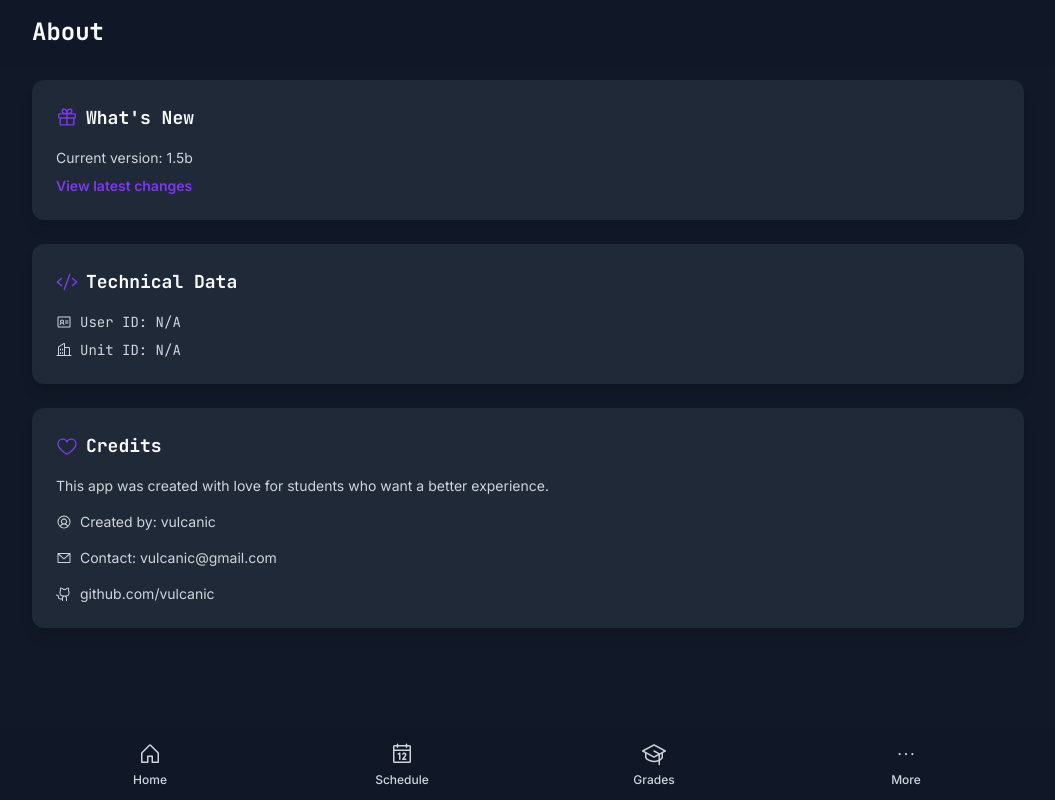
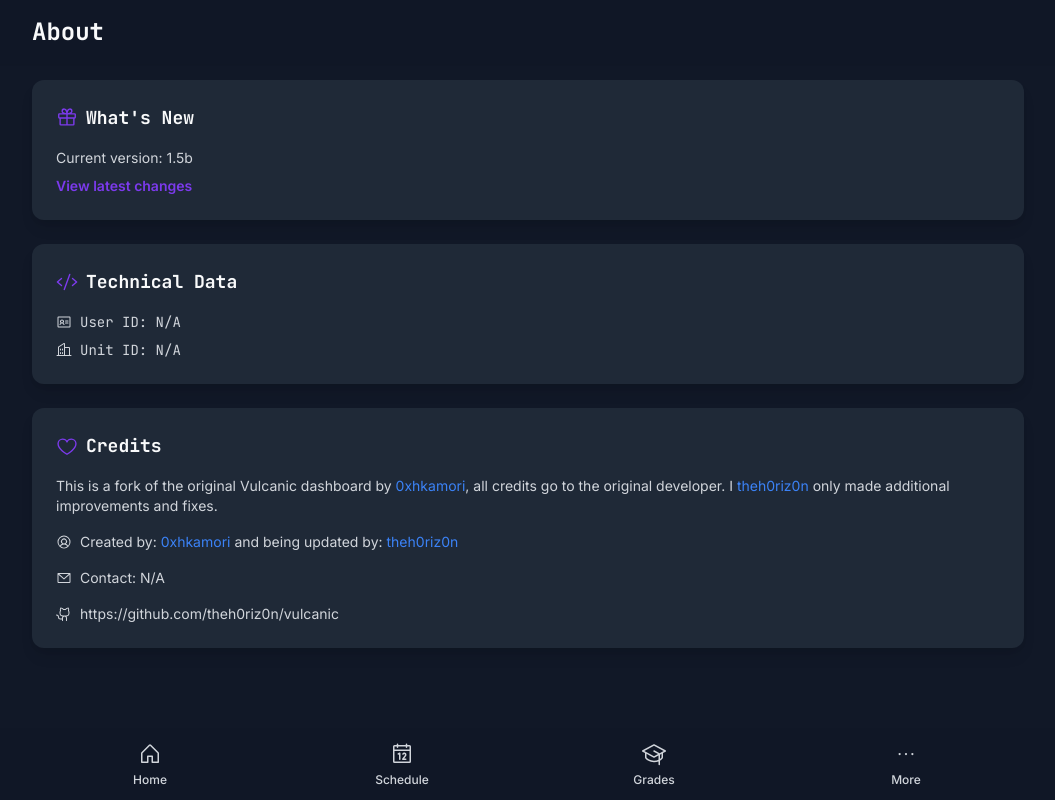
Before and after one commit to theh0riz0n/vulcanic, a Next.js app: page /dashboard/about in a window 1280 px wide. Shown: the whole page, without its empty margins (112-1167 px from the left). Built offline with nearby package versions, Linux system fonts and the light colour scheme; no server answers.

Commit message:
Update about.tsx

```diff
--- a/pages/dashboard/about.tsx
+++ b/pages/dashboard/about.tsx
@@ -94,25 +94,25 @@ const About: React.FC = () => {
             </h3>
             <div className="text-sm text-text-secondary space-y-4">
               <p>
-                This app was created with love for students who want a better experience.
+                This is a fork of the original Vulcanic dashboard by <a className="text-blue-500" href="https://github.com/0xhkamori" target="_blank" rel="noopener noreferrer">0xhkamori</a>, all credits go to the original developer. I <a className="text-blue-500" href="https://github.com/theh0riz0n" target="_blank" rel="noopener noreferrer">theh0riz0n</a> only made additional improvements and fixes.
               </p>
               <div className="flex items-center">
                 <UserCircle size={16} className="mr-2" />
-                <span>Created by: vulcanic</span>
+                <span>Created by: <a className="text-blue-500" href="https://github.com/0xhkamori" target="_blank" rel="noopener noreferrer">0xhkamori</a> and being updated by: <a className="text-blue-500" href="https://github.com/theh0riz0n" target="_blank" rel="noopener noreferrer">theh0riz0n</a></span>
               </div>
               <div className="flex items-center">
                 <EnvelopeSimple size={16} className="mr-2" />
-                <span>Contact: vulcanic@gmail.com</span>
+                <span>Contact: N/A</span>
               </div>
               <div className="flex items-center">
                 <GithubLogo size={16} className="mr-2" />
                 <a
-                  href="https://github.com/vulcanic"
+                  href="https://github.com/theh0riz0n/vulcanic"
                   target="_blank"
                   rel="noopener noreferrer"
                   className="hover:text-primary transition-colors"
                 >
-                  github.com/vulcanic
+                  https://github.com/theh0riz0n/vulcanic
                 </a>
               </div>
             </div>
```
